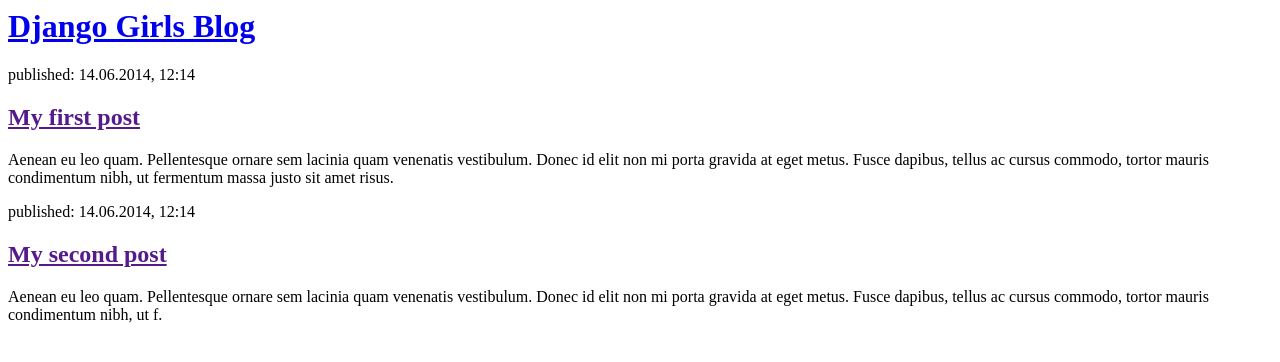
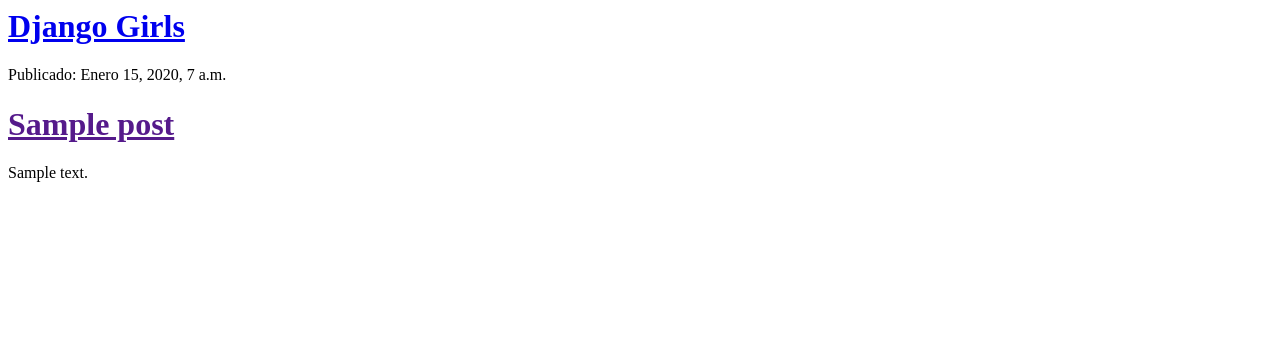
Before and after one commit to nahuboutet/my-second-blog, a Django app: template blog/templates/blog/post_list.html in a window 1280 px wide. Shown: the top 362 px of the page. Run offline with Django 3.2, Linux system fonts and the light colour scheme; the template is opened without the code that fills it: values that come from a table or form of the project are taken from there, others are empty; tables that the repository leaves empty hold one stand-in row (values such as "Sample post").

Commit message:
tercer commit

```diff
--- a/blog/models.py
+++ b/blog/models.py
@@ -1,17 +1,20 @@
+''' Imports '''
 from django.db import models
 from django.utils import timezone
 
 
 class Post(models.Model):
+    "Clase Post"
     author = models.ForeignKey('auth.User')
     title = models.CharField(max_length=200)
     text = models.TextField()
     created_date = models.DateTimeField(
-            default=timezone.now)
+        default=timezone.now)
     published_date = models.DateTimeField(
-            blank=True, null=True)
+        blank=True, null=True)
 
     def publish(self):
+        "Publica post"
         self.published_date = timezone.now()
         self.save()
 
--- a/blog/templates/blog/post_list.html
+++ b/blog/templates/blog/post_list.html
@@ -3,20 +3,15 @@
         <title>Django Girls blog</title>
     </head>
     <body>
-        <div>
-            <h1><a href="/">Django Girls Blog</a></h1>
-        </div>
+        <div><h1><a href="/">Django Girls</a></h1></div>
+        {% for post in posts %}
+            <div>
+                <p>Publicado: {{ post.published_date }} </p>
+                <h1><a href="">{{ post.title }}</a></h1>
+                <p> {{ post.text|linebreaksbr }} </p>
+            </div>
+        {% endfor %}
 
-        <div>
-            <p>published: 14.06.2014, 12:14</p>
-            <h2><a href="">My first post</a></h2>
-            <p>Aenean eu leo quam. Pellentesque ornare sem lacinia quam venenatis vestibulum. Donec id elit non mi porta gravida at eget metus. Fusce dapibus, tellus ac cursus commodo, tortor mauris condimentum nibh, ut fermentum massa justo sit amet risus.</p>
-        </div>
 
-        <div>
-            <p>published: 14.06.2014, 12:14</p>
-            <h2><a href="">My second post</a></h2>
-            <p>Aenean eu leo quam. Pellentesque ornare sem lacinia quam venenatis vestibulum. Donec id elit non mi porta gravida at eget metus. Fusce dapibus, tellus ac cursus commodo, tortor mauris condimentum nibh, ut f.</p>
-        </div>
     </body>
 </html>
```
Also changed, not shown: blog/views.py (+6 -2 lines), 2 other files.
